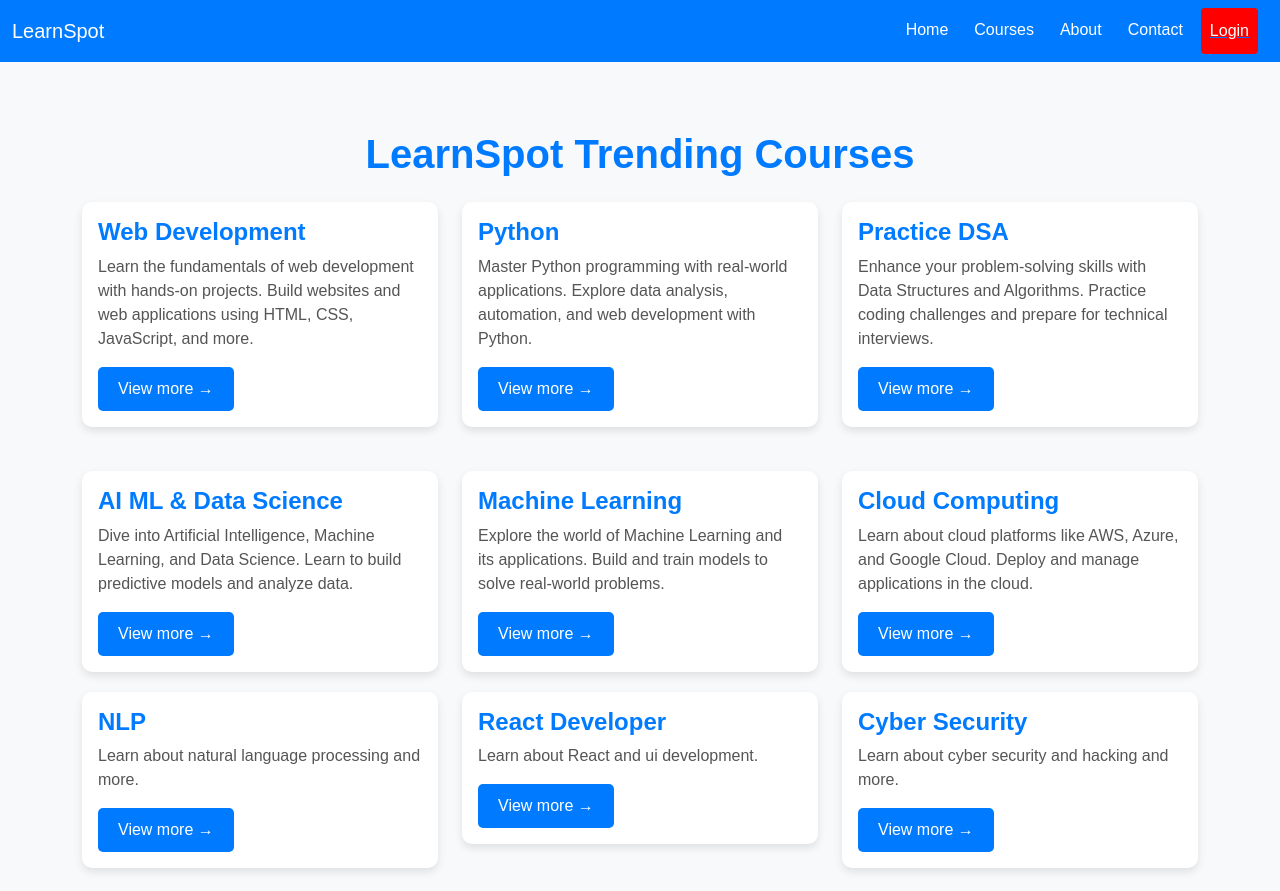
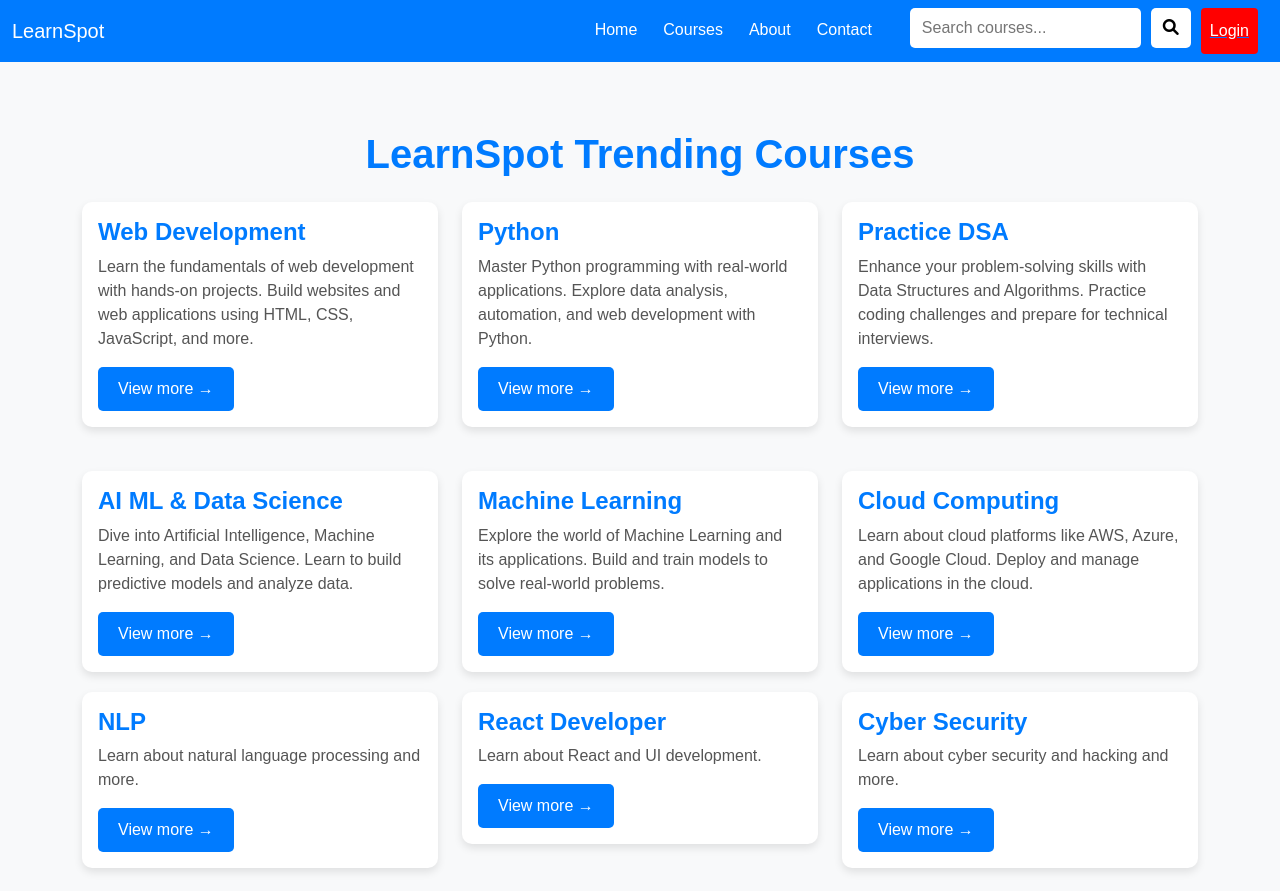
Before and after one commit to Midhun13/project-academy, a plain HTML site: page index.html in a window 1280 px wide. Shown: the top 891 px of the page. Drawn offline with nearby package versions, Linux system fonts and the light colour scheme.

Commit message:
added search bar

```diff
--- a/index.html
+++ b/index.html
@@ -21,14 +21,36 @@
             position: relative;
             padding: 10px 15px;
             transition: background 0.3s ease;
-
         }
-        .nav-item{
+        .nav-item {
             margin-right: 10px;
         }
         .nav-link:hover {
             background: linear-gradient(90deg, #000000, #007bff);
             border-radius: 5px;
+        }
+        .search-bar {
+            display: flex;
+            align-items: center;
+            margin-left: 20px;
+        }
+        .search-bar input {
+            border: none;
+            border-radius: 5px;
+            padding: 8px 12px;
+            margin-right: 10px;
+            outline: none;
+        }
+        .search-bar button {
+            background-color: #fff;
+            border: none;
+            border-radius: 5px;
+            padding: 8px 12px;
+            cursor: pointer;
+            transition: background 0.3s ease;
+        }
+        .search-bar button:hover {
+            background-color: #f8f9fa;
         }
         .card {
             margin-bottom: 20px;
@@ -111,11 +133,17 @@
                     <li class="nav-item">
                         <a class="nav-link" href="#">Contact</a>
                     </li>
-                   <li class="nav-item">
-                       <a href="login.html">
-                           <button class="nav-link btn" style="background-color: red; text-decoration: none;">Login</button>
-                       </a>
-                   </li>
+                    <li class="nav-item">
+                        <div class="search-bar">
+                            <input type="text" placeholder="Search courses...">
+                            <button type="submit"><i class="fas fa-search"></i></button>
+                        </div>
+                    </li>
+                    <li class="nav-item">
+                        <a href="login.html">
+                            <button class="nav-link btn" style="background-color: red; text-decoration: none;">Login</button>
+                        </a>
+                    </li>
                 </ul>
             </div>
         </div>
@@ -193,7 +221,7 @@
                 <div class="card">
                     <div class="card-body">
                         <h5 class="card-title">React Developer</h5>
-                        <p class="card-text">Learn about React and ui development.</p>
+                        <p class="card-text">Learn about React and UI development.</p>
                         <a href="#" class="btn btn-primary">View more →</a>
                     </div>
                 </div>
```
